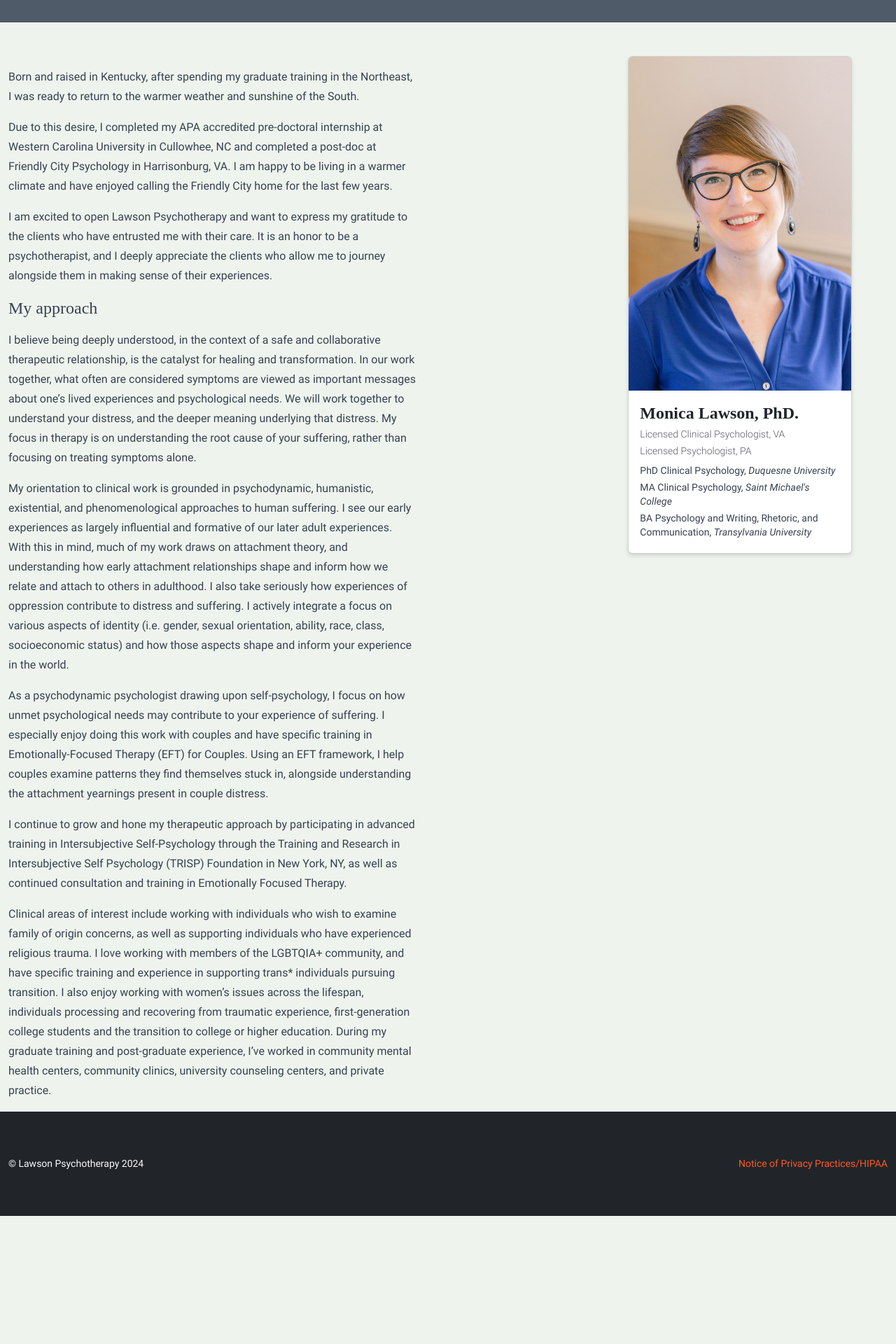
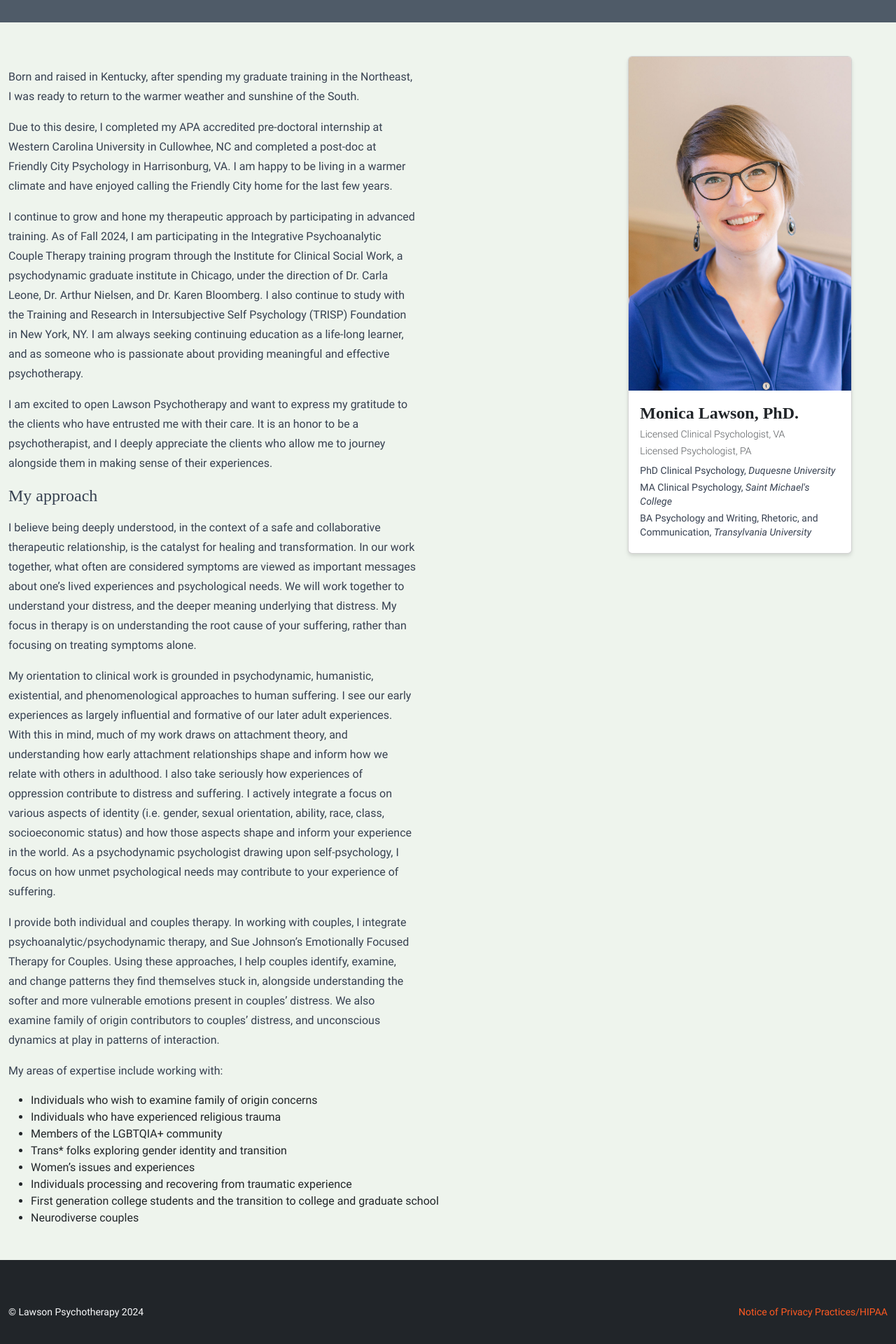
Before and after one commit to jspars/ml-psych, a SvelteKit app: page /about in a window 1280 px wide. Shown: the part 276-2196 px from the top of the page at 70% size. Before the commit the page ends 2013 px from the top, so only its background shows below. Built offline with nearby package versions, Linux system fonts and the light colour scheme; grey boxes are pictures that could not be loaded; a web font is replaced by a local one.

Commit message:
updated content to about  section, removed resident language

```diff
--- a/src/lib/components/Faq.svelte
+++ b/src/lib/components/Faq.svelte
@@ -73,7 +73,7 @@
 						If we agree to work together, and you wish to use insurance,
 						we will discuss this platform and billing during our initial
 						consultation. <strong>I currently can accept Anthem/BCBS
-						and Aetna for Virginia residents only.</strong>
+						and Aetna for people located in Virginia only.</strong>
 					</p>
 				</div>
 			</div>
@@ -164,7 +164,7 @@
 				<div class="accordion-body">
 					<p class="mx-auto prose">
 						<strong>Individual sessions typically last between 50 and 55 minutes</strong> and are held weekly. We may meet
-						less or more frequently if appropriate. We will discuss frequency of sessions in our first
+						more or less frequently if appropriate. We will discuss frequency of sessions in our first
 						session.
 					</p>
 
@@ -188,7 +188,7 @@
 					aria-expanded="false"
 					aria-controls="collapsePsypact"
 				>
-				What if I am not a Virginia resident and I’d like to work with you?
+				What if I am not located in Virginia, and I’d like to work with you?
 				</button>
 			</h2>
 			<div
@@ -198,7 +198,7 @@
 			>
 				<div class="accordion-body">
 					<p class="mx-auto prose">
-						If you reside in a PSYPACT&reg; state <strong>we can
+						If you are located in a PSYPACT&reg; state <strong>we can
 						potentially</strong> work together.	PSYPACT&reg; allows
 						authorized psychologists to work across state lines.
 					</p>
@@ -209,7 +209,7 @@
 					</p>
 					<p class="mx-auto prose">
 						As a reminder, <strong> I am unable to bill insurance
-						for clients who are not residents of Virginia</strong>.
+						for clients who are not located in Virginia</strong>.
 					</p>
 				</div>
 			</div>
--- a/src/routes/about/+page.svelte
+++ b/src/routes/about/+page.svelte
@@ -16,6 +16,16 @@
                 University in Cullowhee, NC and completed a post-doc at Friendly City Psychology in
                 Harrisonburg, VA. I am happy to be living in a warmer climate and have enjoyed calling the
                 Friendly City home for the last few years.
+            </p>
+            <p class="prose">
+                I continue to grow and hone my therapeutic approach by participating in advanced
+                training. As of Fall 2024, I am participating in the Integrative Psychoanalytic Couple
+                Therapy training program through the Institute for Clinical Social Work, a
+                psychodynamic graduate institute in Chicago, under the direction of Dr. Carla Leone,
+                Dr. Arthur Nielsen, and Dr. Karen Bloomberg. I also continue to study with the
+                Training and Research in Intersubjective Self Psychology (TRISP) Foundation in New
+                York, NY.  I am always seeking continuing education as a life-long learner, and as
+                someone who is passionate about providing meaningful and effective psychotherapy.
             </p>
             <p class="prose">
                 I am excited to open Lawson Psychotherapy and want to express my gratitude to the clients who
@@ -38,34 +48,51 @@
                     phenomenological approaches to human suffering. I see our early experiences as largely
                     influential and formative of our later adult experiences. With this in mind, much of my work
                     draws on attachment theory, and understanding how early attachment relationships shape and
-                    inform how we relate and attach to others in adulthood. I also take seriously how experiences
+                    inform how we relate with others in adulthood. I also take seriously how experiences
                     of oppression contribute to distress and suffering. I actively integrate a focus on various
                     aspects of identity (i.e. gender, sexual orientation, ability, race, class, socioeconomic
-                    status) and how those aspects shape and inform your experience in the world.
+                    status) and how those aspects shape and inform your experience in the world.  As a psychodynamic
+                    psychologist drawing upon self-psychology, I focus on how unmet psychological needs may
+                    contribute to your experience of suffering.
                 </p>
                 <p class="prose">
-                    As a psychodynamic psychologist drawing upon self-psychology, I focus on how unmet
-                    psychological needs may contribute to your experience of suffering. I especially enjoy doing
-                    this work with couples and have specific training in Emotionally-Focused Therapy (EFT) for
-                    Couples. Using an EFT framework, I help couples examine patterns they find themselves stuck
-                    in, alongside understanding the attachment yearnings present in couple distress.
+                    I provide both individual and couples therapy. In working with couples, I integrate
+                    psychoanalytic/psychodynamic therapy, and Sue Johnson’s Emotionally Focused Therapy
+                    for Couples. Using these approaches, I help couples identify, examine, and change
+                    patterns they find themselves stuck in, alongside understanding the softer and more
+                    vulnerable emotions present in  couples’ distress. We also examine family of origin
+                    contributors to couples’ distress, and unconscious dynamics at play in patterns of
+                    interaction.
                 </p>
                 <p class="prose">
-                    I continue to grow and hone my therapeutic approach by participating in advanced training in
-                    Intersubjective Self-Psychology through the Training and Research in Intersubjective Self
-                    Psychology (TRISP) Foundation in New York, NY, as well as continued consultation and training
-                    in Emotionally Focused Therapy.
+                    My areas of expertise include working with:
                 </p>
-                <p class="prose">
-                    Clinical areas of interest include working with individuals who wish to examine family of
-                    origin concerns, as well as supporting individuals who have experienced religious trauma. I
-                    love working with members of the LGBTQIA+ community, and have specific training and experience
-                    in supporting trans* individuals pursuing transition. I also enjoy working with women’s issues
-                    across the lifespan, individuals processing and recovering from traumatic experience,
-                    first-generation college students and the transition to college or higher education. During my
-                    graduate training and post-graduate experience, I’ve worked in community mental health
-                    centers, community clinics, university counseling centers, and private practice.
-                </p>
+                <ul class="my-list">
+                    <li>
+                        Individuals who wish to examine family of origin concerns
+                    </li>
+                    <li>
+                        Individuals who have experienced religious trauma
+                    </li>
+                    <li>
+                        Members of the LGBTQIA+ community
+                    </li>
+                    <li>
+                        Trans* folks exploring gender identity and transition
+                    </li>
+                    <li>
+                        Women’s issues and experiences
+                    </li>
+                    <li>
+                        Individuals processing and recovering from traumatic experience
+                    </li>
+                    <li>
+                        First generation college students and the transition to college and graduate school
+                    </li>
+                    <li>
+                        Neurodiverse couples
+                    </li>
+                </ul>
             </div>
 
         </div>
@@ -77,7 +104,7 @@
     </div>
 </section>
 
-<style>
+<style lang="scss">
 	@media only screen and (max-width: 768px) {
 		.about-container {
 			display: flex;
@@ -110,4 +137,11 @@
 	.about-copy {
 		/* max-width: 600px */
 	}
+
+    .my-list {
+        list-style: disc;
+        margin-left: 2rem;
+        margin-bottom: 3rem;
+    }
+
 </style>
--- a/src/routes/psypact/+page.svelte
+++ b/src/routes/psypact/+page.svelte
@@ -43,9 +43,9 @@
 		<p>
             I have been given authorization (APIT14018) by the PSYPACT&reg;
             commission to practice telehealth in any participating state.  To
-            find out if you live in a PSYPACT&reg; state, see
+            find out if you are in a PSYPACT&reg; state, see
             <a href="https://psypact.org/mpage/psypactmap" target="_blank">
-            the official PSYPACTMap</a>.  If you live in a PSYPACT&reg; state and
+            the official PSYPACT Map</a>.  If you are located in a PSYPACT&reg; state and
             are interested in learning more about working together virtually,
              complete the <a href="{base}/contact">Contact Form</a>.
 		</p>
```
Also changed, not shown: src/routes/+page.svelte (+0 -7 lines).
